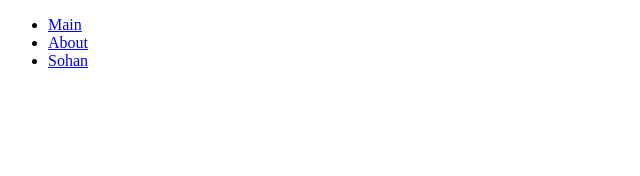
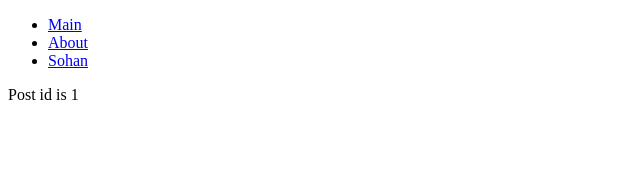
Before and after one commit to ProgrammerSohan/Nuxt-JS-Of-Sohan, a Nuxt app in the folder nuxt-blog/portfolio/: page /blog/1 in a window 1280 px wide. Before the commit this address had no page. Shown: the top 176 px of the page, without its empty margins (0-640 px from the left). Built offline with nearby package versions, Linux system fonts and the light colour scheme.

Commit message:
02_route parameters & links

```diff
--- /dev/null
+++ b/nuxt-blog/portfolio/pages/blog/[id].vue
@@ -0,0 +1,10 @@
+<template>
+    <div>
+       Post id is {{ route.params.id }}
+    </div>
+</template>
+<script setup>
+const route = useRoute();
+
+//console.log(route)
+</script>
--- /dev/null
+++ b/nuxt-blog/portfolio/pages/blog/index.vue
@@ -0,0 +1,5 @@
+<template>
+    <div>
+        All Blog Post List.
+    </div>
+</template>
```
